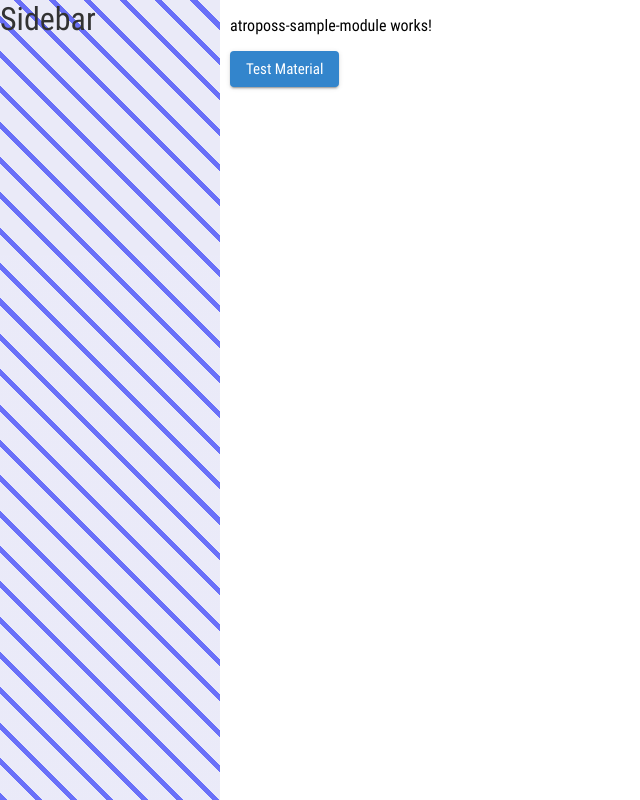
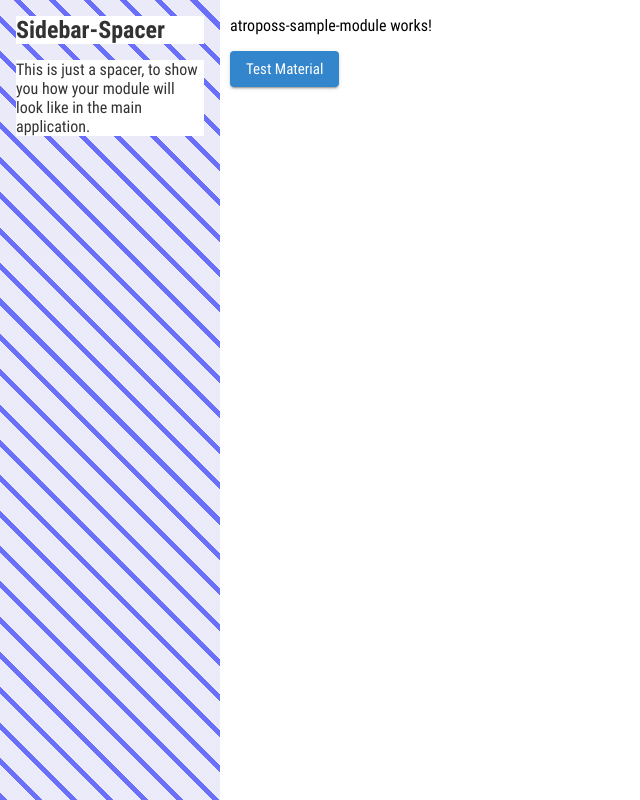
Before and after one commit to atroposs-migration/atroposs-sample-module, an Angular app: page /spm-module in a window 1280 px wide. Shown: the whole page, without its empty margins (0-640 px from the left). Built offline with nearby package versions, Linux system fonts and the light colour scheme.

Commit message:
Added sidebar description

```diff
--- a/projects/test-sample-module/src/app/app.component.html
+++ b/projects/test-sample-module/src/app/app.component.html
@@ -1,4 +1,10 @@
 <div id="root-wrapper">
-  <div class="left">Sidebar</div>
+  <div class="left">
+    <h2>Sidebar-Spacer</h2>
+    <p>
+      This is just a spacer, to show you how your module will look like in the
+      main application.
+    </p>
+  </div>
   <div class="right"><router-outlet></router-outlet></div>
 </div>
--- a/projects/test-sample-module/src/app/app.component.scss
+++ b/projects/test-sample-module/src/app/app.component.scss
@@ -16,7 +16,10 @@
       #e5e5f7 25px
     );
     color: #000;
-    font-size: 2rem;
+    & > * {
+      margin: 1rem;
+      background-color: #fff;
+    }
   }
 
   .right {
```
Also changed, not shown: 1 other file (tests, documents, lock files or other folders).
